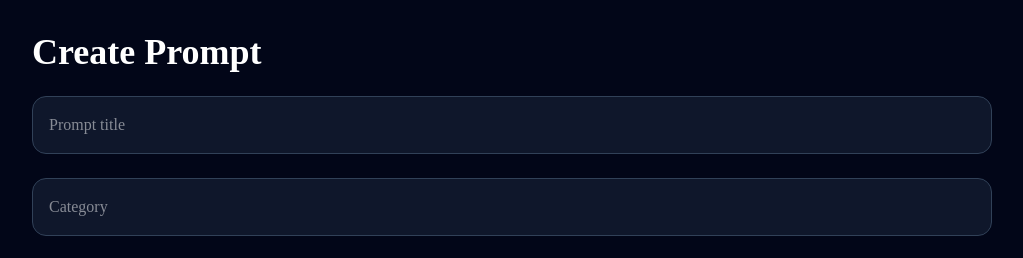
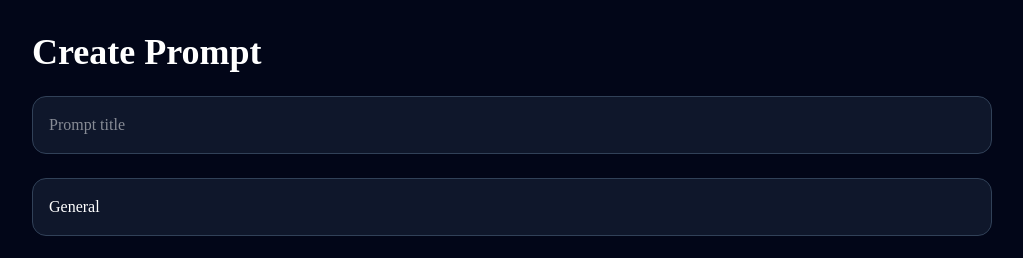
Before and after one commit to salma000777/promptvault, a Next.js app: page /prompts/new in a window 1280 px wide. Shown: the top 258 px of the page, without its empty margins (128-1151 px from the left). Built offline with nearby package versions, Linux system fonts and the light colour scheme.

Commit message:
Mission 15 - First real CRUD feature

```diff
--- a/actions/prompt.ts
+++ b/actions/prompt.ts
@@ -1,19 +1,29 @@
 "use server";
 
+import { z } from "zod";
 import { getSupabase } from "@/services/prompt.service";
-import { CreatePromptInput } from "@/types/prompt";
 
-export async function createPrompt(
-  input: CreatePromptInput
-) {
+const PromptSchema = z.object({
+  title: z.string().min(1, "Title is required"),
+  category: z.string().min(1),
+  content: z.string().min(1, "Content is required"),
+});
+
+export async function createPrompt(input: unknown) {
+  const result = PromptSchema.safeParse(input);
+
+  if (!result.success) {
+    throw new Error(result.error.issues[0].message);
+  }
+
   const supabase = await getSupabase();
 
   const { data, error } = await supabase
     .from("prompts")
     .insert({
-      title: input.title,
-      content: input.content,
-      category: input.category,
+      title: result.data.title,
+      category: result.data.category,
+      content: result.data.content,
     })
     .select()
     .single();
--- a/app/prompts/new/page.tsx
+++ b/app/prompts/new/page.tsx
@@ -1,28 +1,5 @@
+import PromptForm from "@/components/forms/PromptForm";
+
 export default function NewPromptPage() {
-  return (
-    <main className="mx-auto flex max-w-5xl flex-col gap-6 p-8">
-      <h1 className="text-4xl font-bold">
-        Create Prompt
-      </h1>
-
-      <input
-        placeholder="Prompt title"
-        className="rounded-xl border border-slate-700 bg-slate-900 p-4"
-      />
-
-      <input
-        placeholder="Category"
-        className="rounded-xl border border-slate-700 bg-slate-900 p-4"
-      />
-
-      <textarea
-        placeholder="Write your prompt..."
-        className="min-h-[350px] rounded-xl border border-slate-700 bg-slate-900 p-4"
-      />
-
-      <button className="rounded-xl bg-indigo-600 py-4 font-semibold hover:bg-indigo-500">
-        Save Prompt
-      </button>
-    </main>
-  );
+  return <PromptForm />;
 }
--- a/components/forms/PromptForm.tsx
+++ b/components/forms/PromptForm.tsx
@@ -0,0 +1,77 @@
+"use client";
+
+import { useState, useTransition } from "react";
+import { createPrompt } from "@/actions/prompt";
+
+export default function PromptForm() {
+  const [title, setTitle] = useState("");
+  const [category, setCategory] = useState("General");
+  const [content, setContent] = useState("");
+
+  const [isPending, startTransition] = useTransition();
+
+  async function handleSubmit(e: React.FormEvent<HTMLFormElement>) {
+    e.preventDefault();
+
+    startTransition(async () => {
+      try {
+        await createPrompt({
+          title,
+          category,
+          content,
+        });
+
+        alert("Prompt created!");
+
+        setTitle("");
+        setCategory("General");
+        setContent("");
+      } catch (error) {
+        console.error(error);
+        alert("Failed to create prompt.");
+      }
+    });
+  }
+
+  return (
+    <form
+      onSubmit={handleSubmit}
+      className="mx-auto flex max-w-5xl flex-col gap-6 p-8"
+    >
+      <h1 className="text-4xl font-bold">
+        Create Prompt
+      </h1>
+
+      <input
+        value={title}
+        onChange={(e) => setTitle(e.target.value)}
+        placeholder="Prompt title"
+        className="rounded-xl border border-slate-700 bg-slate-900 p-4"
+        required
+      />
+
+      <input
+        value={category}
+        onChange={(e) => setCategory(e.target.value)}
+        placeholder="Category"
+        className="rounded-xl border border-slate-700 bg-slate-900 p-4"
+      />
+
+      <textarea
+        value={content}
+        onChange={(e) => setContent(e.target.value)}
+        placeholder="Write your prompt..."
+        className="min-h-[350px] rounded-xl border border-slate-700 bg-slate-900 p-4"
+        required
+      />
+
+      <button
+        type="submit"
+        disabled={isPending}
+        className="rounded-xl bg-indigo-600 py-4 font-semibold hover:bg-indigo-500 disabled:opacity-50"
+      >
+        {isPending ? "Saving..." : "Save Prompt"}
+      </button>
+    </form>
+  );
+}
```
